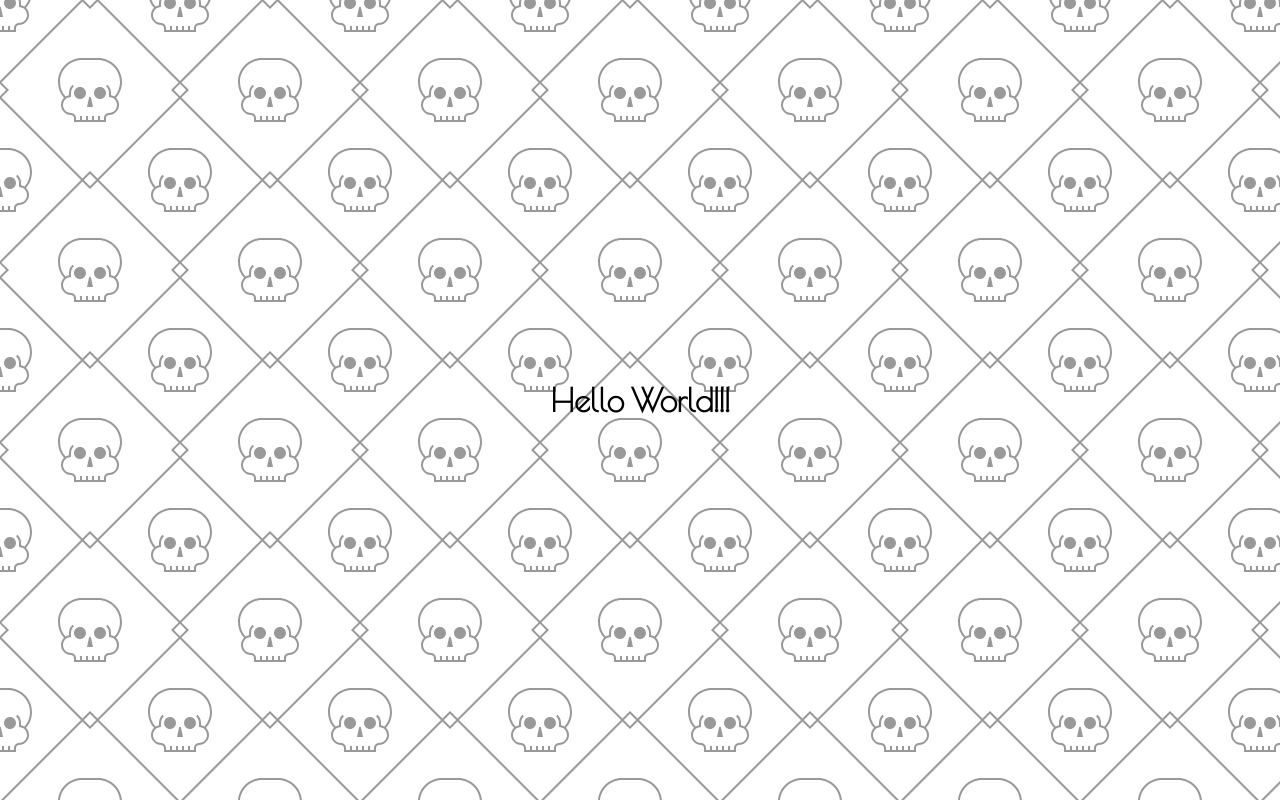
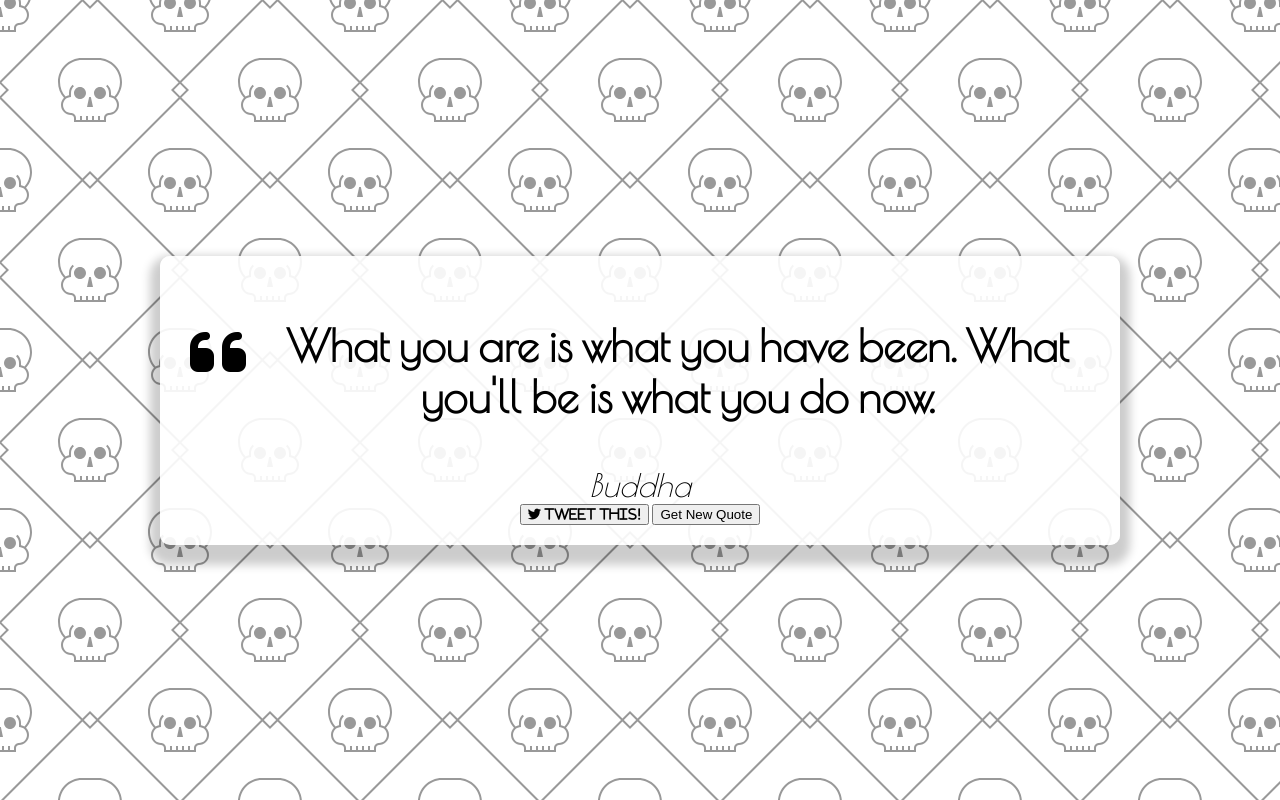
Before and after one commit to sergioraya/quote-generator, a plain HTML site: page index.html in a window 1280 px wide. Drawn offline with nearby package versions, Linux system fonts and the light colour scheme.

Commit message:
Added @media and css styling

```diff
--- a/index.html
+++ b/index.html
@@ -4,11 +4,36 @@
     <meta charset="UTF-8">
     <meta http-equiv="X-UA-Compatible" content="IE=edge">
     <meta name="viewport" content="width=device-width, initial-scale=1.0">
+    <link rel="preconnect" href="https://fonts.googleapis.com">
+    <link rel="stylesheet" href="https://use.fontawesome.com/releases/v6.1.1/css/all.css" integrity="sha384-/frq1SRXYH/bSyou/HUp/hib7RVN1TawQYja658FEOodR/FQBKVqT9Ol+Oz3Olq5" crossorigin="anonymous"/>
     <link rel="stylesheet" href="style.css">
     <title>Quote Generator</title>
 </head>
 <body>
-<h1>Hello World!!!</h1>
+<div class="quote-container" id="quote-container">
+
+    <!-- Quote -->
+    <div class="quote-text">
+        <i class="fa fa-quote-left fa-3x fa-pull-left" area-hidden="true" ></i>
+        <p>What you are is what you have been. What you'll be is what you do now.</p>
+    </div>
+
+    <!-- Author -->
+    <div class="quote-author">
+        <span id="author">Buddha</span>
+    </div>
+
+    <!-- Buttons -->
+    <div class="buttons-containers">
+        <button class="twitter-button" id="twitter" title="Tweet This!">
+            <i class="fab fa-twitter"> Tweet This!</i>
+        </button>
+        <button id="new-quote">Get New Quote</button>
+    </div>
+</div>
+<!--  -->
+
+<!-- Script  -->
 <script src="script.js"></script>
 </body>
 </html>
--- a/style.css
+++ b/style.css
@@ -17,3 +17,41 @@ body {
     align-items: center;
     justify-content: center;
 }
+
+.quote-container {
+    width: auto;
+    max-width: 900px;
+    padding: 20px 30px;
+    border-radius: 10px;
+    background-color: rgba(255, 255, 255, .9);
+    box-shadow: 0 10px 10px 10px rgba(0, 0, 0, 0.2);
+}
+
+.quote-text {
+    font-size: 2.75rem;
+}
+
+.long-quote {
+    font-size: 2rem;
+}
+
+.fa-quote-left {
+    font-size: 4rem;
+}
+
+.quote-author {
+    margin-top: 15px;
+    font-size: 2rem;
+    font-weight: 400;
+    font-style: italic;
+}
+
+/* Media Query: Tablet or Smaller */
+@media screen and (max-width: 1000px) {
+    .quote-container {
+        margin: auto 10px;
+    }
+    .quote-text {
+        font-size: 2.5rem;
+    }
+}
```
